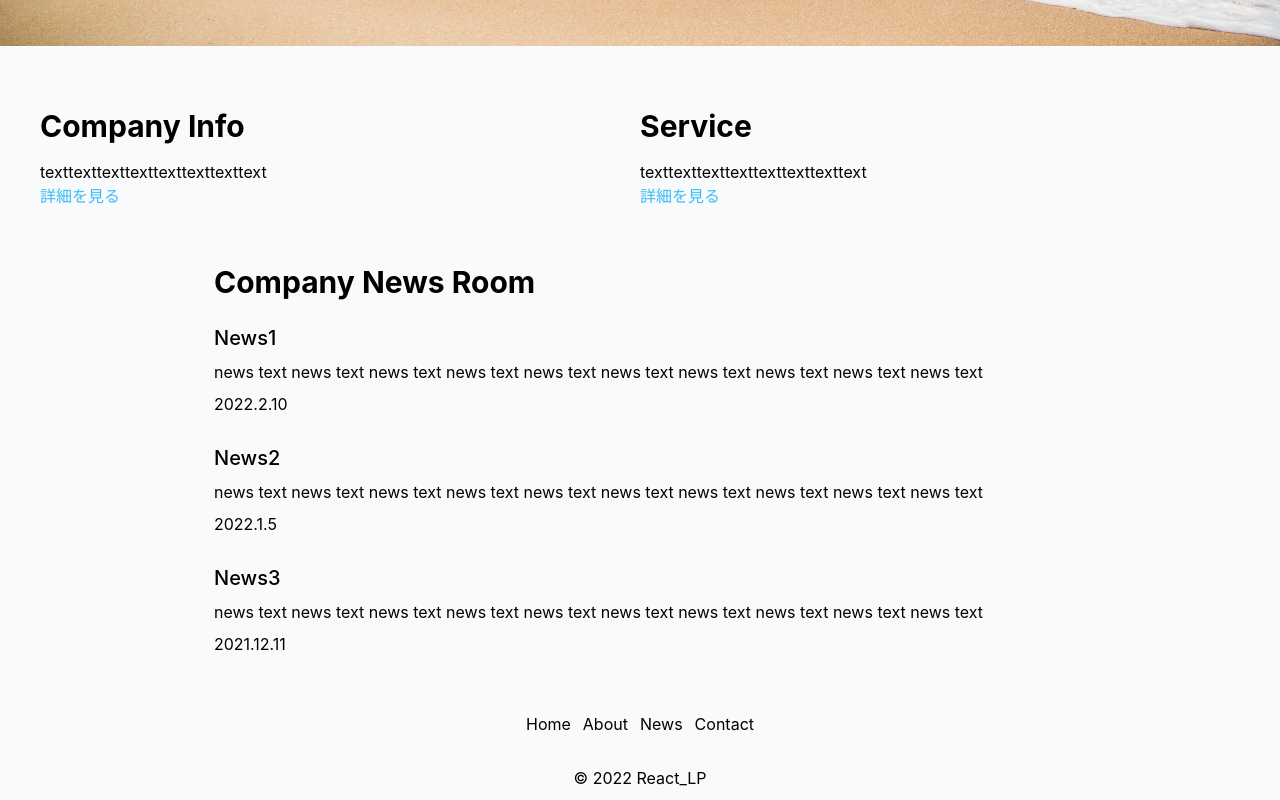
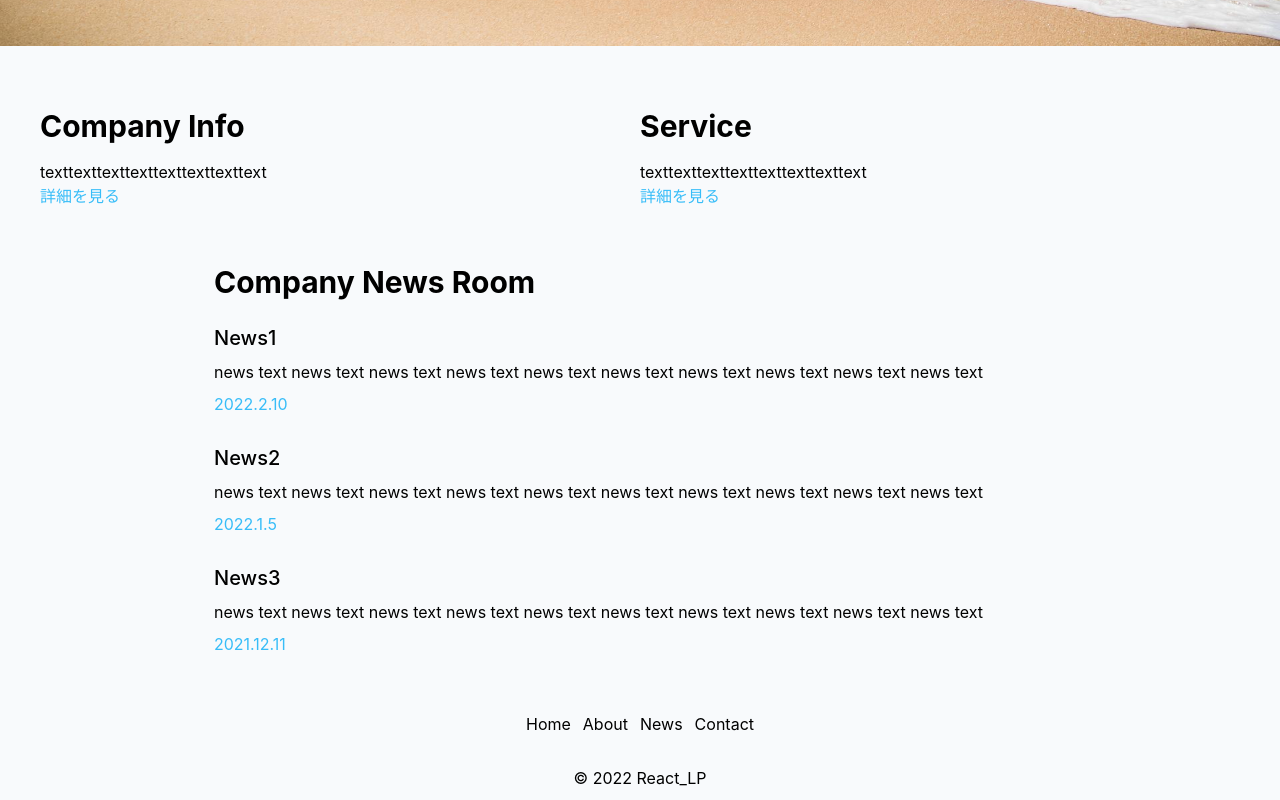
Before and after one commit to enshia-kanami/react-lp, a React (Create React App) app: page / in a window 1280 px wide. Shown: the part 626-1426 px from the top of the page. Built offline with nearby package versions, Linux system fonts and the light colour scheme.

Commit message:
フォントの色変更

```diff
--- a/src/components/Page/News/News.js
+++ b/src/components/Page/News/News.js
@@ -11,17 +11,17 @@ const News = (props) => {
                             <li className="ml-6">
                                 <h4><Link to="/newsdetail" className="text-xl font-medium">{props.title1}</Link></h4>
                                 <p className="py-2">{props.text1}</p>
-                                <p>{props.date1}</p>
+                                <p className="text-sky-400">{props.date1}</p>
                             </li>
                             <li className="ml-6">
                                 <h4 className="pt-7"><Link to="/newsdetail" className="text-xl font-medium">{props.title2}</Link></h4>
                                 <p className="py-2">{props.text2}</p>
-                                <p>{props.date2}</p>
+                                <p className="text-sky-400">{props.date2}</p>
                             </li>
                             <li className="ml-6">
                                 <h4 className="pt-7"><Link to="/newsdetail" className="text-xl font-medium">{props.title3}</Link></h4>
                                 <p className="py-2">{props.text3}</p>
-                                <p>{props.date3}</p>
+                                <p className="text-sky-400">{props.date3}</p>
                             </li>
                         </ul>
                 </div>
```
